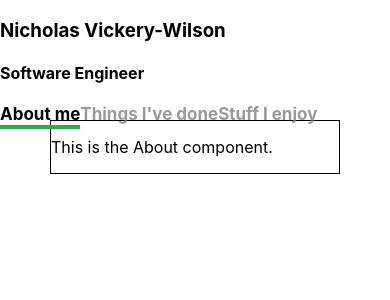
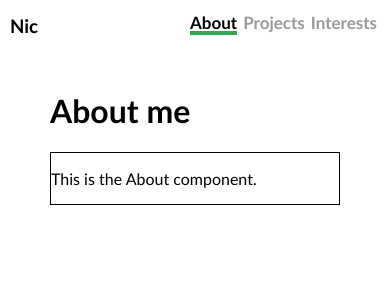
Before and after one commit to nicvickeryw/personal-site, a React (Create React App) app: page /about in a window 390 px wide. Shown: the top 300 px of the page. Built offline with nearby package versions, Linux system fonts and the light colour scheme.

Commit message:
F-mobile-optimise: Add full mobile support.

```diff
--- a/src/App.scss
+++ b/src/App.scss
@@ -8,7 +8,7 @@
 
   &.mobile {
     display: grid;
-    grid-template-rows: 100px 1fr;
+    grid-template-rows: 50px 1fr;
   }
 
   .sidebar-container {
--- a/src/App.tsx
+++ b/src/App.tsx
@@ -21,9 +21,9 @@ export interface LinkData {
 }
 
 const LINKS: LinkData[] = [
-    { title: 'About me', route: 'about', toRender: <About /> },
-    { title: "Things I've done", route: 'projects', toRender: <Projects /> },
-    { title: 'Stuff I enjoy', route: 'fun', toRender: <Personal /> },
+    { title: 'About', route: 'about', toRender: <About /> },
+    { title: 'Projects', route: 'projects', toRender: <Projects /> },
+    { title: 'Interests', route: 'interests', toRender: <Personal /> },
 ];
 
 // Beyond this pixel breakpoint, any viewport is considered a desktop viewport.
--- a/src/components/about/About.tsx
+++ b/src/components/about/About.tsx
@@ -3,8 +3,13 @@ import Card from '../card/Card';
 
 export const About: React.FC = (props: any) => {
     return (
-        <Card>
-            <p>This is the About component.</p>
-        </Card>
+        <React.Fragment>
+            <header>
+                <h1>About me</h1>
+            </header>
+            <Card>
+                <p>This is the About component.</p>
+            </Card>
+        </React.Fragment>
     );
 };
--- a/src/components/animated-link/AnimatedLink.tsx
+++ b/src/components/animated-link/AnimatedLink.tsx
@@ -28,7 +28,7 @@ export const AnimatedLink: React.FC<LinkProps> = ({
         <RouterLink
             to={`/${route}`}
             className={isSelected ? 'selected-link' : 'link'}
-            style={{ fontSize }}
+            style={{ fontSize, maxHeight: '18px' }}
         >
             {title}
         </RouterLink>
--- a/src/components/personal/Personal.tsx
+++ b/src/components/personal/Personal.tsx
@@ -1,5 +1,15 @@
 import React from 'react';
+import Card from '../card/Card';
 
 export const Personal: React.FC = props => {
-    return <p>Personal works!</p>;
+    return (
+        <React.Fragment>
+            <header>
+                <h1>Stuff I love</h1>
+            </header>
+            <Card>
+                <p>This is the Interests component.</p>
+            </Card>
+        </React.Fragment>
+    );
 };
--- a/src/components/projects/Projects.tsx
+++ b/src/components/projects/Projects.tsx
@@ -1,5 +1,15 @@
 import React from 'react';
+import Card from '../card/Card';
 
 export const Projects: React.FC = props => {
-    return <p>Projects works!</p>;
+    return (
+        <React.Fragment>
+            <header>
+                <h1>Projects</h1>
+            </header>
+            <Card>
+                <p>This is the Projects component.</p>
+            </Card>
+        </React.Fragment>
+    );
 };
--- a/src/components/sidebar/Sidebar.scss
+++ b/src/components/sidebar/Sidebar.scss
@@ -11,6 +11,6 @@
   }
 
   .sidebar-subtitle {
-    color: $green-primary;
+    color: $green-secondary;
   }
 }
--- a/src/components/sidebar/Sidebar.tsx
+++ b/src/components/sidebar/Sidebar.tsx
@@ -7,7 +7,7 @@ export const Sidebar: React.FC<SidebarProps> = ({ children }) => {
     return (
         <div className="sidebar-container">
             <div style={{ paddingLeft: '40px', marginTop: '50px' }}>
-                <h2 style={{ color: 'black' }}>Nicholas Vickery-Wilson</h2>
+                <h2 style={{ color: 'black' }}>Nic Vickery-Wilson</h2>
                 <h3 className="sidebar-subtitle">
                     <b>Software Engineer</b>
                 </h3>
--- a/src/components/top-nav/TopNav.scss
+++ b/src/components/top-nav/TopNav.scss
@@ -1,5 +1,17 @@
 @import '../../styles/colours';
 
 #top-nav {
+  display: flex;
+  justify-content: space-between;
+  padding: 2px 10px;
 
+  #top-nav-links {
+    display: flex;
+    justify-content: space-between;
+
+    a {
+      text-align: center;
+      margin: 10px 3px 0 3px;
+    }
+  }
 }
--- a/src/components/top-nav/TopNav.tsx
+++ b/src/components/top-nav/TopNav.tsx
@@ -10,14 +10,11 @@ import './TopNav.scss';
  */
 export const TopNav: React.FC<TopNavProps> = ({ children }) => {
     return (
-        <nav id="top-nav">
+        <div id="top-nav">
             <div>
-                <h3 style={{ color: 'black' }}>Nicholas Vickery-Wilson</h3>
-                <h4 className="sidebar-subtitle">
-                    <b>Software Engineer</b>
-                </h4>
+                <h3 style={{ color: 'black', marginTop: '13px' }}>Nic</h3>
             </div>
-            {children}
-        </nav>
+            <div id="top-nav-links">{children}</div>
+        </div>
     );
 };
--- a/src/index.css
+++ b/src/index.css
@@ -1,8 +1,6 @@
 body {
   margin: 0;
-  font-family: -apple-system, BlinkMacSystemFont, 'Segoe UI', 'Roboto', 'Oxygen',
-    'Ubuntu', 'Cantarell', 'Fira Sans', 'Droid Sans', 'Helvetica Neue',
-    sans-serif;
+  font-family: Futura, "Trebuchet MS", Arial, sans-serif;
   -webkit-font-smoothing: antialiased;
   -moz-osx-font-smoothing: grayscale;
 }
```
Also changed, not shown: src/components/navigation/Navigation.tsx (+3 -6 lines).
